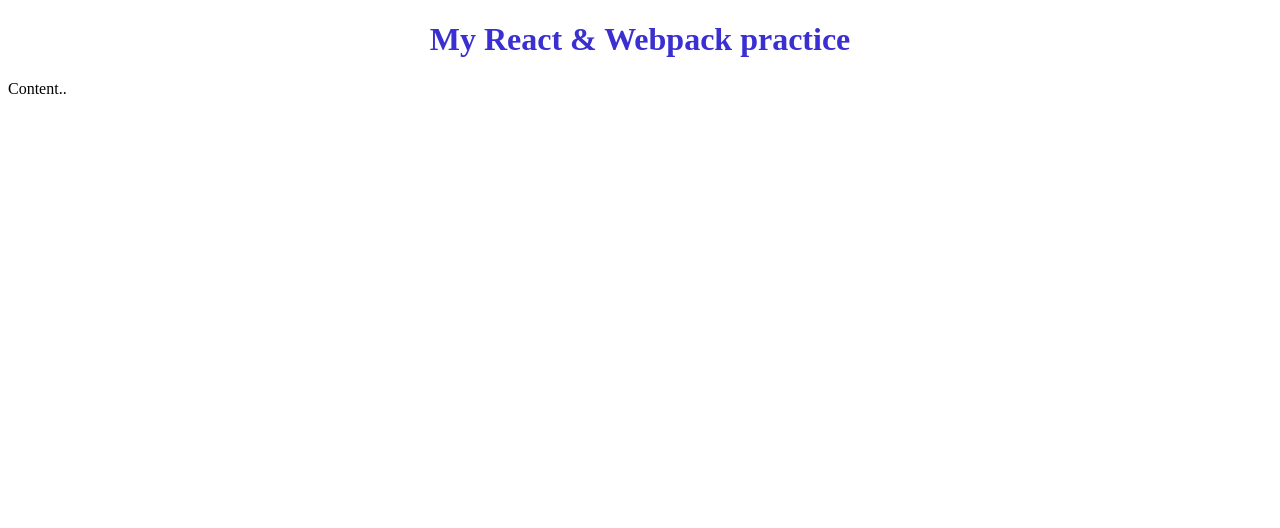
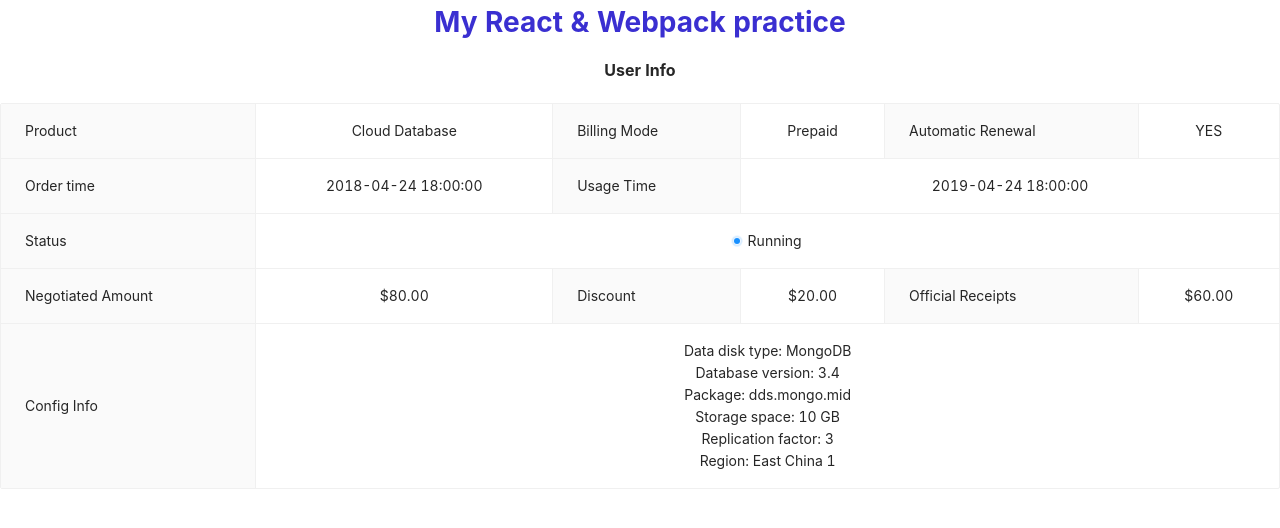
Before and after one commit to Dbugluv/My_Webpack_prac, a React app: page / in a window 1280 px wide. Built offline with nearby package versions, Linux system fonts and the light colour scheme.

Commit message:
引入 antd。

```diff
--- a/package.json
+++ b/package.json
@@ -31,6 +31,7 @@
     "webpack-dev-server": "^3.11.2"
   },
   "dependencies": {
+    "antd": "^4.11.2",
     "clean-webpack-plugin": "^3.0.0",
     "react": "^17.0.1",
     "react-dom": "^17.0.1"
--- a/src/index.js
+++ b/src/index.js
@@ -1,6 +1,7 @@
 import App from './views/App'
 import React from 'react'
 import ReactDOM from 'react-dom'
+import 'antd/dist/antd.css'; // 2021/2/2 Q：还有其他方式引入吗？
 
 ReactDOM.render( <App /> , document.getElementById("app"))
 
--- a/src/views/App.js
+++ b/src/views/App.js
@@ -1,14 +1,39 @@
 import React, { Component } from 'react'
+import { Descriptions, Badge } from 'antd';
 import './app.scss'
-
 export default class App extends Component {
   render () {
     return (
-      <div>
+      <div className="app">
         <h1 className="hello"> My React & Webpack practice</h1>
-        <div>
-          Content..
-        </div>
+        <Descriptions title="User Info" bordered>
+          <Descriptions.Item label="Product">Cloud Database</Descriptions.Item>
+          <Descriptions.Item label="Billing Mode">Prepaid</Descriptions.Item>
+          <Descriptions.Item label="Automatic Renewal">YES</Descriptions.Item>
+          <Descriptions.Item label="Order time">2018-04-24 18:00:00</Descriptions.Item>
+          <Descriptions.Item label="Usage Time" span={2}>
+            2019-04-24 18:00:00
+          </Descriptions.Item>
+          <Descriptions.Item label="Status" span={3}>
+            <Badge status="processing" text="Running" />
+          </Descriptions.Item>
+          <Descriptions.Item label="Negotiated Amount">$80.00</Descriptions.Item>
+          <Descriptions.Item label="Discount">$20.00</Descriptions.Item>
+          <Descriptions.Item label="Official Receipts">$60.00</Descriptions.Item>
+          <Descriptions.Item label="Config Info">
+            Data disk type: MongoDB
+            <br />
+            Database version: 3.4
+            <br />
+            Package: dds.mongo.mid
+            <br />
+            Storage space: 10 GB
+            <br />
+            Replication factor: 3
+            <br />
+            Region: East China 1<br />
+          </Descriptions.Item>
+        </Descriptions>
       </div>
     )
   }
--- a/src/views/app.scss
+++ b/src/views/app.scss
@@ -1,5 +1,9 @@
-.hello {
-  color: rgb(58, 47, 209);
-  font-weight: bold;
+.app {
   text-align: center;
+
+  .hello {
+    color: rgb(58, 47, 209);
+    font-weight: bold;
+    text-align: center;
+  }
 }
--- a/webpack.config.js
+++ b/webpack.config.js
@@ -50,5 +50,8 @@
     port: 8080,
     hot: true
   },
+  resolve: {
+    extensions: ['.js', '.json'],   // 解析文件时可接受的扩展名
+  },
   devtool: 'inline-source-map', // 可定位出代码错误位置
 }
```
Also changed, not shown: .babelrc, 1 other file.
